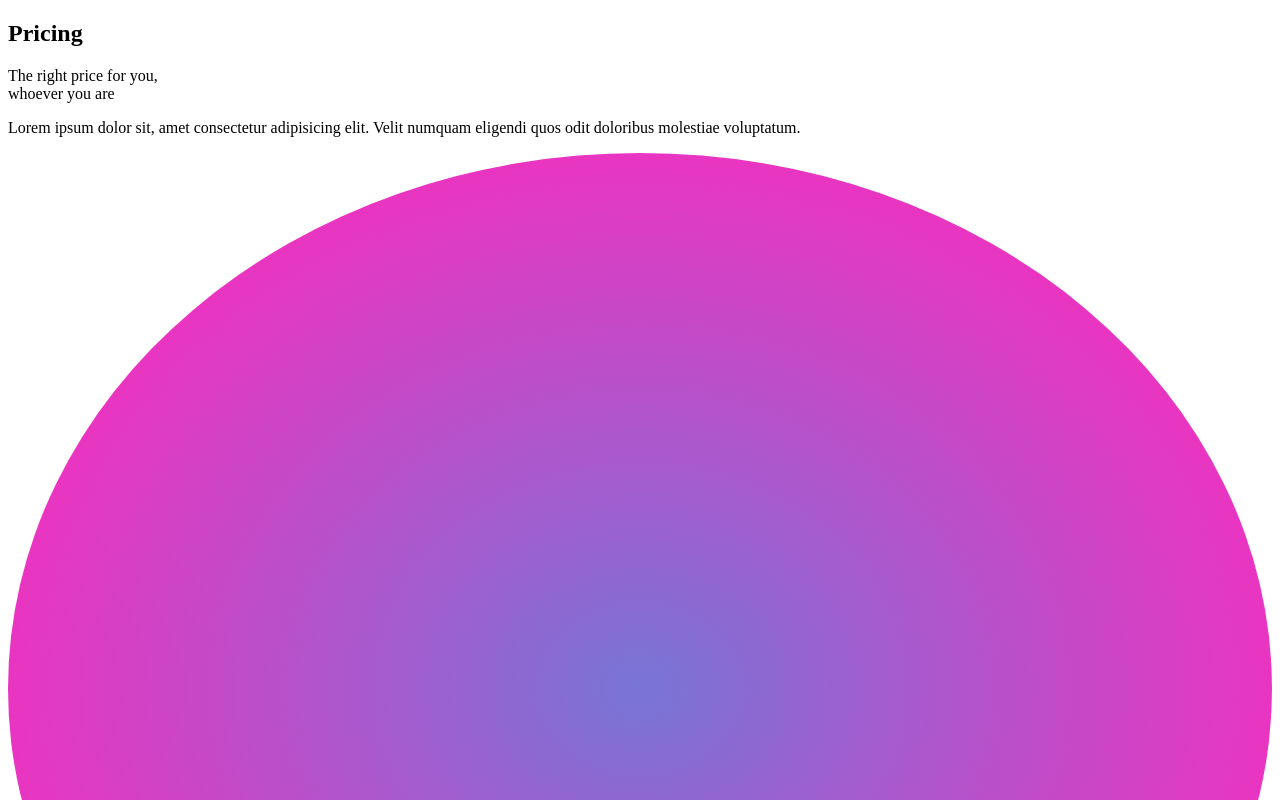
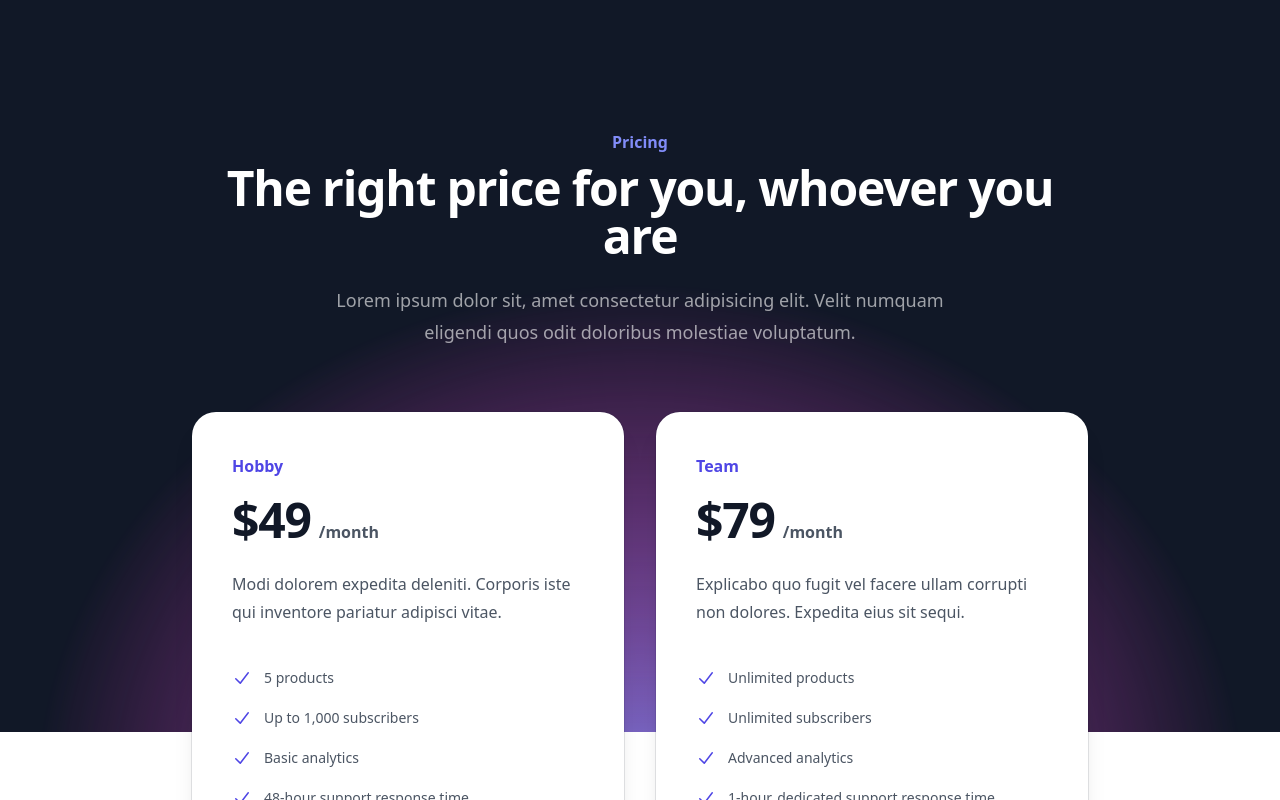
Before and after one commit to cogoo/voucher-swap, a SvelteKit app: page / in a window 1280 px wide. Shown: the top 800 px of the page. Built offline with nearby package versions, Linux system fonts and the light colour scheme.

Commit message:
feat: add tailwindcss

```diff
--- a/package.json
+++ b/package.json
@@ -27,7 +27,11 @@
 		"svelte-check": "^3.4.3",
 		"typescript": "^5.0.0",
 		"vite": "^4.3.6",
-		"vitest": "^0.32.2"
+		"vitest": "^0.32.2",
+		"postcss": "^8.4.24",
+		"postcss-load-config": "^4.0.1",
+		"autoprefixer": "^10.4.14",
+		"tailwindcss": "^3.3.2"
 	},
 	"type": "module"
 }
--- /dev/null
+++ b/postcss.config.cjs
@@ -0,0 +1,13 @@
+const tailwindcss = require('tailwindcss');
+const autoprefixer = require('autoprefixer');
+
+const config = {
+	plugins: [
+		//Some plugins, like tailwindcss/nesting, need to run before Tailwind,
+		tailwindcss(),
+		//But others, like autoprefixer, need to run after,
+		autoprefixer
+	]
+};
+
+module.exports = config;
--- /dev/null
+++ b/src/app.postcss
@@ -0,0 +1,4 @@
+/* Write your global styles here, in PostCSS syntax */
+@tailwind base;
+@tailwind components;
+@tailwind utilities;
--- /dev/null
+++ b/src/routes/+layout.svelte
@@ -0,0 +1,5 @@
+<script>
+	import '../app.postcss';
+</script>
+
+<slot />
--- a/svelte.config.js
+++ b/svelte.config.js
@@ -1,3 +1,4 @@
+import { vitePreprocess } from '@sveltejs/kit/vite';
 import adapter from '@sveltejs/adapter-auto';
 
 /** @type {import('@sveltejs/kit').Config} */
@@ -7,7 +8,9 @@
 		// If your environment is not supported or you settled on a specific environment, switch out the adapter.
 		// See https://kit.svelte.dev/docs/adapters for more information about adapters.
 		adapter: adapter()
-	}
+	},
+
+	preprocess: [vitePreprocess({})]
 };
 
 export default config;
--- /dev/null
+++ b/tailwind.config.cjs
@@ -0,0 +1,12 @@
+/** @type {import('tailwindcss').Config}*/
+const config = {
+	content: ['./src/**/*.{html,js,svelte,ts}'],
+
+	theme: {
+		extend: {}
+	},
+
+	plugins: []
+};
+
+module.exports = config;
```
Also changed, not shown: 1 other file (tests, documents, lock files or other folders).
